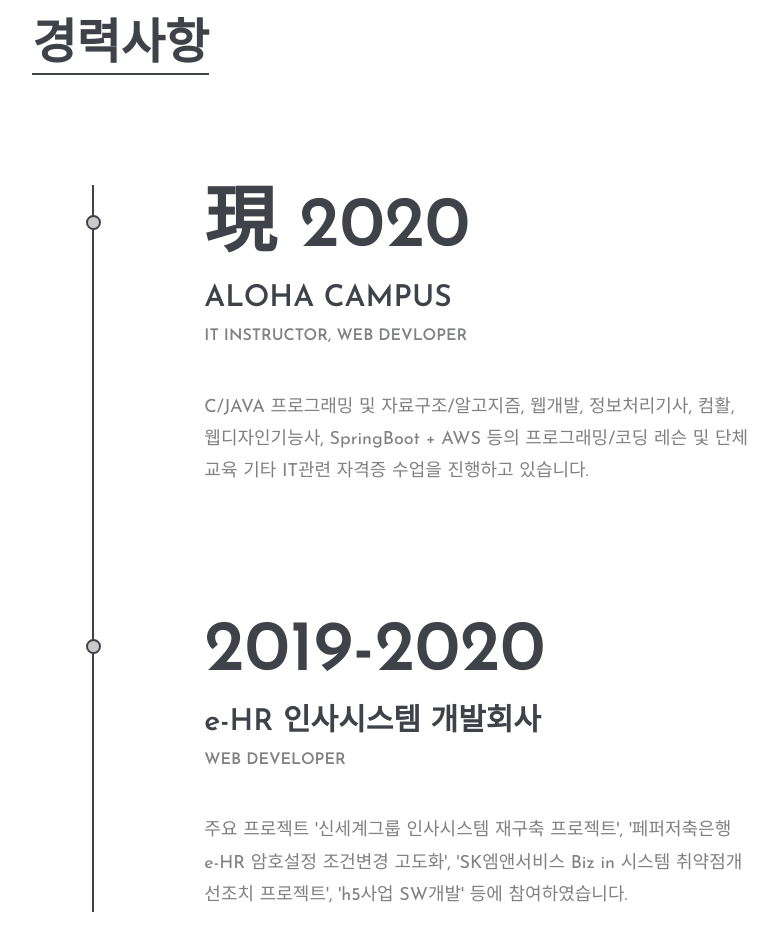
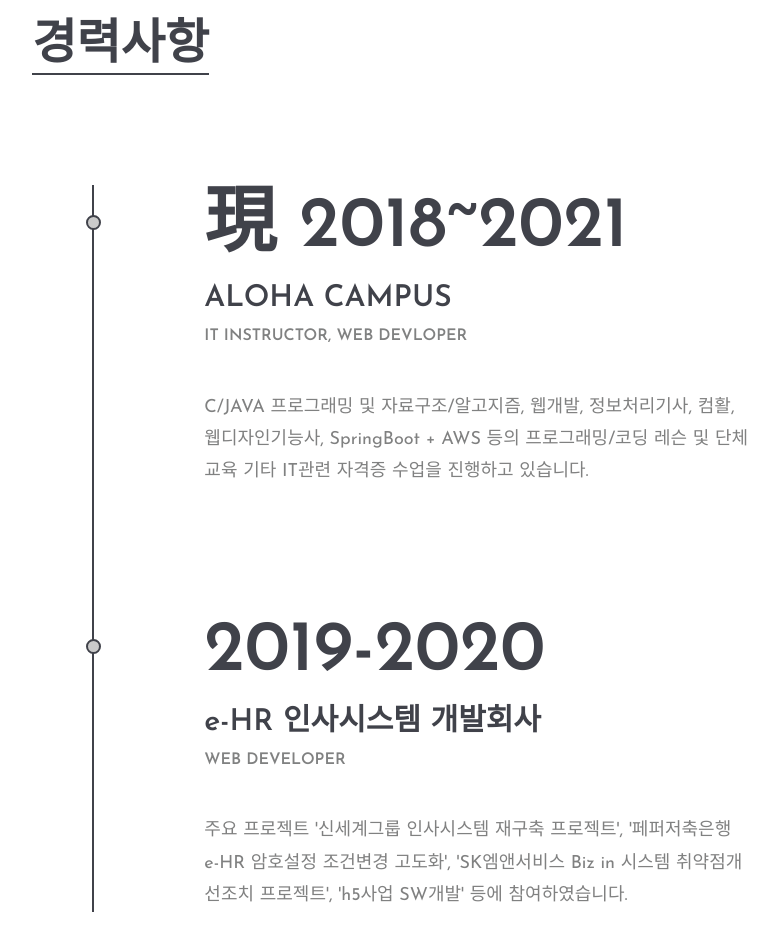
Before and after one commit to wwwalohacampus/myprofile, a plain HTML site: page index.html in a window 1280 px wide. Shown: the part 1422-2373 px from the top of the page, without its empty margins (196-974 px from the left). Drawn offline with Linux system fonts and the light colour scheme.

Commit message:
Update index.html

```diff
--- a/index.html
+++ b/index.html
@@ -119,7 +119,7 @@
 					</div>
 					<ul class="resume-list">
 						<li>
-							<h2>現 2020</h2>
+							<h2>現 2018~2021</h2>
 							<h3>ALOHA CAMPUS</h3>
 							<h4>IT Instructor, Web Devloper</h4>
 							<p>C/JAVA 프로그래밍 및 자료구조/알고지즘, 웹개발, 정보처리기사, 컴활, 웹디자인기능사, SpringBoot + AWS 등의
```
